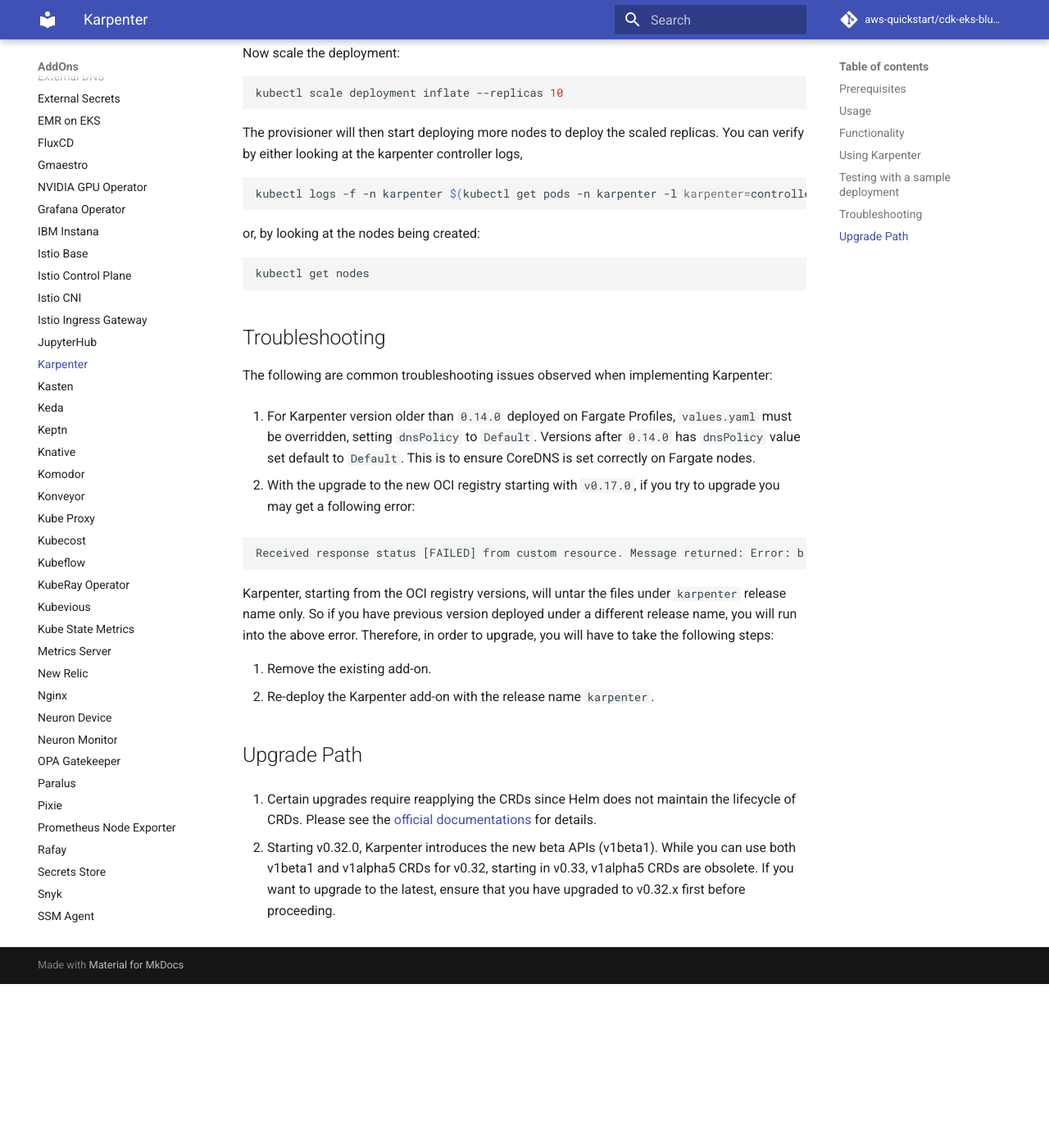
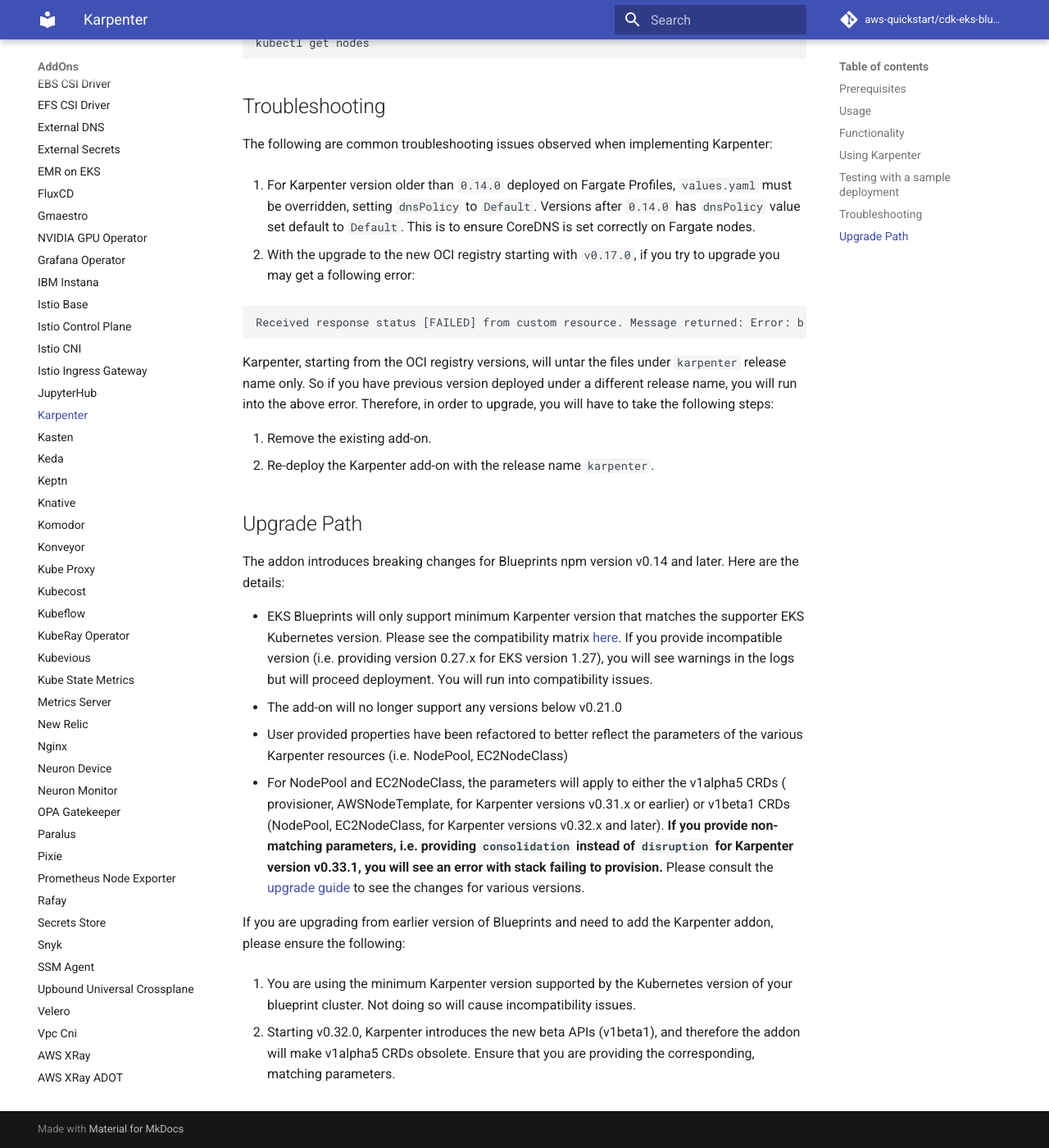
Before and after one commit to aws-quickstart/cdk-eks-blueprints, an MkDocs documentation site: the page built from docs/addons/karpenter.md, in a window 1280 px wide and 1400 px high, scrolled down 5270 px. Shown: the whole window at 82% size. Built offline with MkDocs 1.6.1 and Material for MkDocs 9.7.7, drawn with Linux system fonts in a browser that asks for light colours; comment, search, counter and statistics services are not loaded; before the commit the page ends 6470 px from its top, so only the background shows below that; some of the changed text lies outside the part shown.

Commit message:
final doc edit to address upgrades

```diff
--- a/docs/addons/karpenter.md
+++ b/docs/addons/karpenter.md
@@ -31,7 +31,7 @@
 
 const karpenterAddOn = new blueprints.addons.KarpenterAddOn({
     version: 'v0.33.1',
-    NodePoolSpec: {
+    nodePoolSpec: {
       labels: {
           type: "karpenter-test"
       },
@@ -56,7 +56,7 @@
           budgets: [{nodes: "10%"}]
       }
     },
-    EC2NodeClassSpec: {
+    ec2NodeClassSpec: {
       amiFamily: "AL2",
       subnetSelectorTerms: [{ tags: { "Name": "my-stack-name/my-stack-name-vpc/PrivateSubnet*" }}],
       securityGroupSelectorTerms: [{ tags: { "aws:eks:cluster-name": "my-stack-name" }}],
@@ -95,12 +95,7 @@
 5. If the user provides `nodePoolSpec` (and `ec2NodeClassSpec`), the addon will provisions a default Karpenter NodePool and EC2NodeClass CRDs. `nodePoolSpec` requires [requirements](https://karpenter.sh/docs/concepts/nodepools/#spectemplatespecrequirements) while `ec2NodeClassSpec` requires subnets and security groups. Based on what version of Karpenter you provide, you will need either `subnetSelector` and `securityGroupSelector` (for versions v0.31.x or down), or `subnetSelectorTerms` and `securityGroupSelectorTerms` (for versions v0.32.x and up).
 6. As mentioned above, the CRDs installed will be different from v0.32.0, since Karpenter as a project graduated to beta in October 2023. This meant significant API changes, going from alpha to beta. The addon has reflected those changes and will deploy NodePool and EC2NodeClass for v1beta1 CRDs, versus Provisioner and AWSNodeTemplate for v1alpha5. You can read more about the changes in this [blog](https://aws.amazon.com/blogs/containers/karpenter-graduates-to-beta/).
 
-**NOTE:**
-1. EKS Blueprints will only support minimum Karpenter version that matches the supporter EKS Kubernetes version. Please see the compatibility matrix [here](https://karpenter.sh/docs/upgrading/compatibility/). If you provide incompatible version (i.e. providing version 0.27.x for EKS version 1.27), you will see warnings in the logs but will proceed deployment. You will run into compatibility issues.
-2. EKS Blueprints npm v1.14 and above introduces the following breaking changes:
-- The add-on will no longer support any versions below v0.21.0
-- User provided properties have been refactored to better reflect the parameters of the various Karpenter resources (i.e. NodePool, EC2NodeClass)
-- For NodePool and EC2NodeClass, the parameters will apply to either the v1alpha5 CRDs ( provisioner, AWSNodeTemplate, for Karpenter versions v0.31.x or earlier) or v1beta1 CRDs (NodePool, EC2NodeClass, for Karpenter versions v0.32.x and later). **If you provide non-matching parameters, i.e. providing `consolidation` instead of `disruption` for Karpenter version v0.33.1, you will see an error with stack failing to provision.** Please consult the [upgrade guide](https://karpenter.sh/docs/upgrading/upgrade-guide/) to see the changes for various versions.
+***NOTE: EKS Blueprints npm v1.14 and above introduces breaking changes to the addon. Please see [Upgrade Path](#upgrade-path) for more details.***
 
 ## Using Karpenter
 
@@ -241,6 +236,15 @@
 
 ## Upgrade Path
 
-1. Certain upgrades require reapplying the CRDs since Helm does not maintain the lifecycle of CRDs. Please see the [official documentations](https://karpenter.sh/docs/upgrading/upgrade-guide/) for details.
+The addon introduces breaking changes for Blueprints npm version v0.14 and later. Here are the details:
 
-2. Starting v0.32.0, Karpenter introduces the new beta APIs (v1beta1). While you can use both v1beta1 and v1alpha5 CRDs for v0.32, starting in v0.33, v1alpha5 CRDs are obsolete. If you want to upgrade to the latest, ensure that you have upgraded to v0.32.x first before proceeding.
+- EKS Blueprints will only support minimum Karpenter version that matches the supporter EKS Kubernetes version. Please see the compatibility matrix [here](https://karpenter.sh/docs/upgrading/compatibility/). If you provide incompatible version (i.e. providing version 0.27.x for EKS version 1.27), you will see warnings in the logs but will proceed deployment. You will run into compatibility issues.
+- The add-on will no longer support any versions below v0.21.0
+- User provided properties have been refactored to better reflect the parameters of the various Karpenter resources (i.e. NodePool, EC2NodeClass)
+- For NodePool and EC2NodeClass, the parameters will apply to either the v1alpha5 CRDs ( provisioner, AWSNodeTemplate, for Karpenter versions v0.31.x or earlier) or v1beta1 CRDs (NodePool, EC2NodeClass, for Karpenter versions v0.32.x and later). **If you provide non-matching parameters, i.e. providing `consolidation` instead of `disruption` for Karpenter version v0.33.1, you will see an error with stack failing to provision.** Please consult the [upgrade guide](https://karpenter.sh/docs/upgrading/upgrade-guide/) to see the changes for various versions.
+
+If you are upgrading from earlier version of Blueprints and need to add the Karpenter addon, please ensure the following:
+
+1. You are using the minimum Karpenter version supported by the Kubernetes version of your blueprint cluster. Not doing so will cause incompatibility issues.
+
+2. Starting v0.32.0, Karpenter introduces the new beta APIs (v1beta1), and therefore the addon will make v1alpha5 CRDs obsolete. Ensure that you are providing the corresponding, matching parameters.
```
